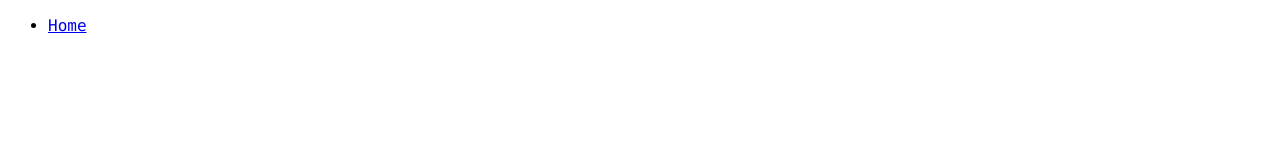
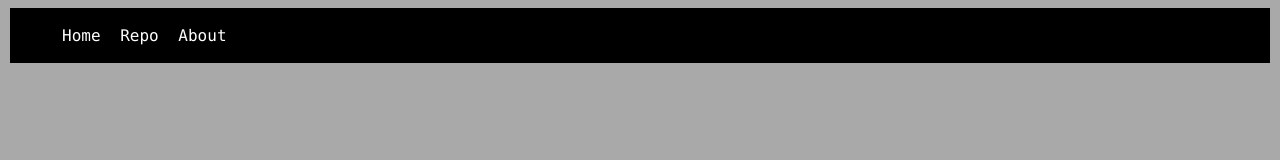
Before and after one commit to textfoo/textfoo.github.io, a plain HTML site: page index.html in a window 1280 px wide. Drawn offline with Linux system fonts and the light colour scheme.

Commit message:
modifying css

```diff
--- a/assets/main.css
+++ b/assets/main.css
@@ -1,3 +1,29 @@
 body{
     font-family:Consolas;
+    background-color:darkgrey;
 }
+
+nav {
+    background-color:black;
+    margin:2px;
+    padding:2px;
+    display:block;
+}
+
+nav ul{
+    list-style:none;
+}
+
+nav li {
+    padding-left:10px;
+    display:inline;
+}
+
+nav a {
+    color:white;
+    text-decoration:none;
+}
+
+nav a:hover{
+    color:green;
+}
--- a/index.html
+++ b/index.html
@@ -8,6 +8,8 @@
         <nav>
             <ul>
                 <li><a href="/">Home</a></li>
+                <li><a href="https://github.com/textfoo/PastebinAnalysis">Repo</a></li>
+                <li><a href="/pages/about.html">About</a></li>
             </ul>
         </nav>
     </body>
```
Also changed, not shown: pages/about.html (added, +3 -0 lines).
